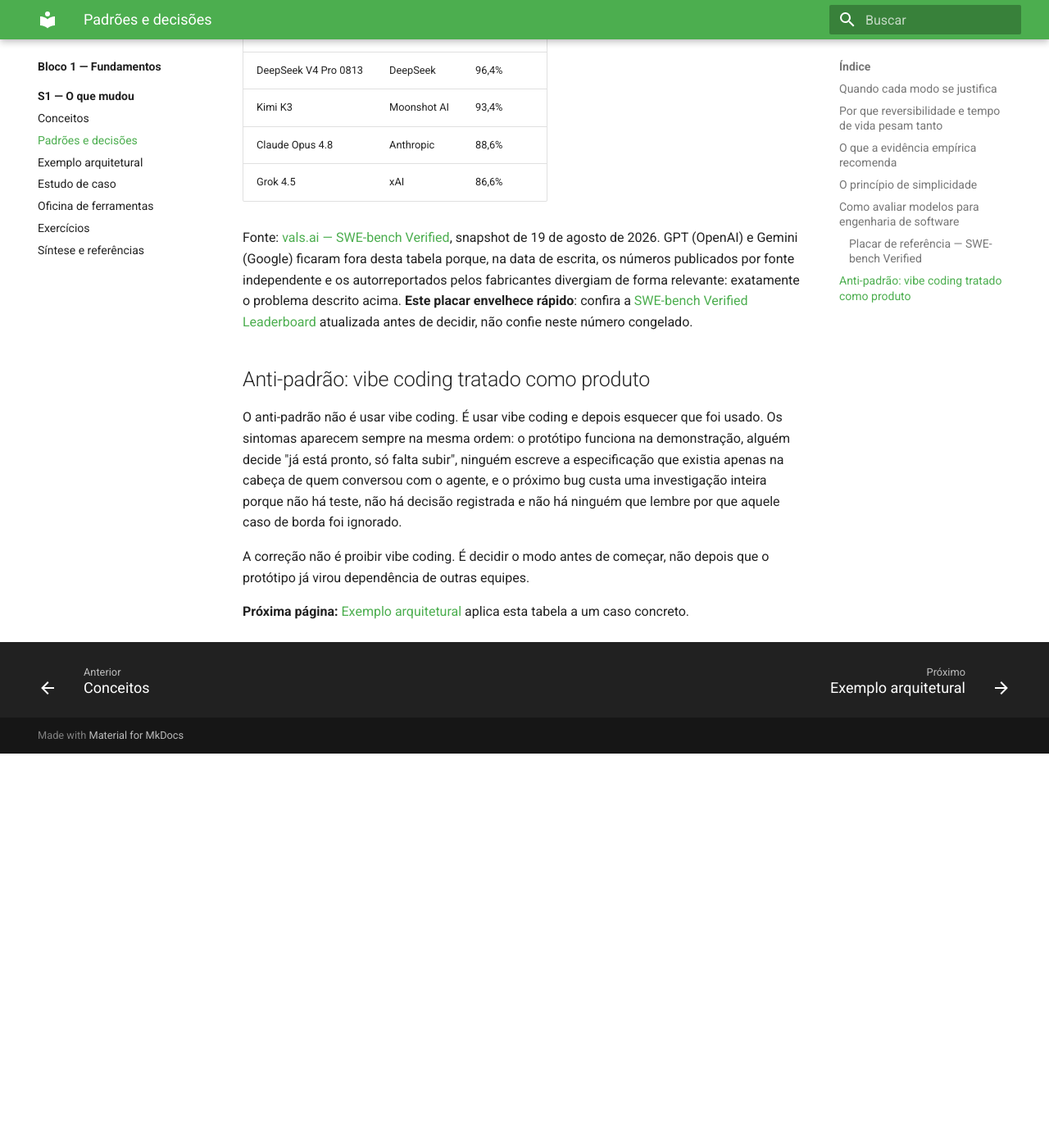
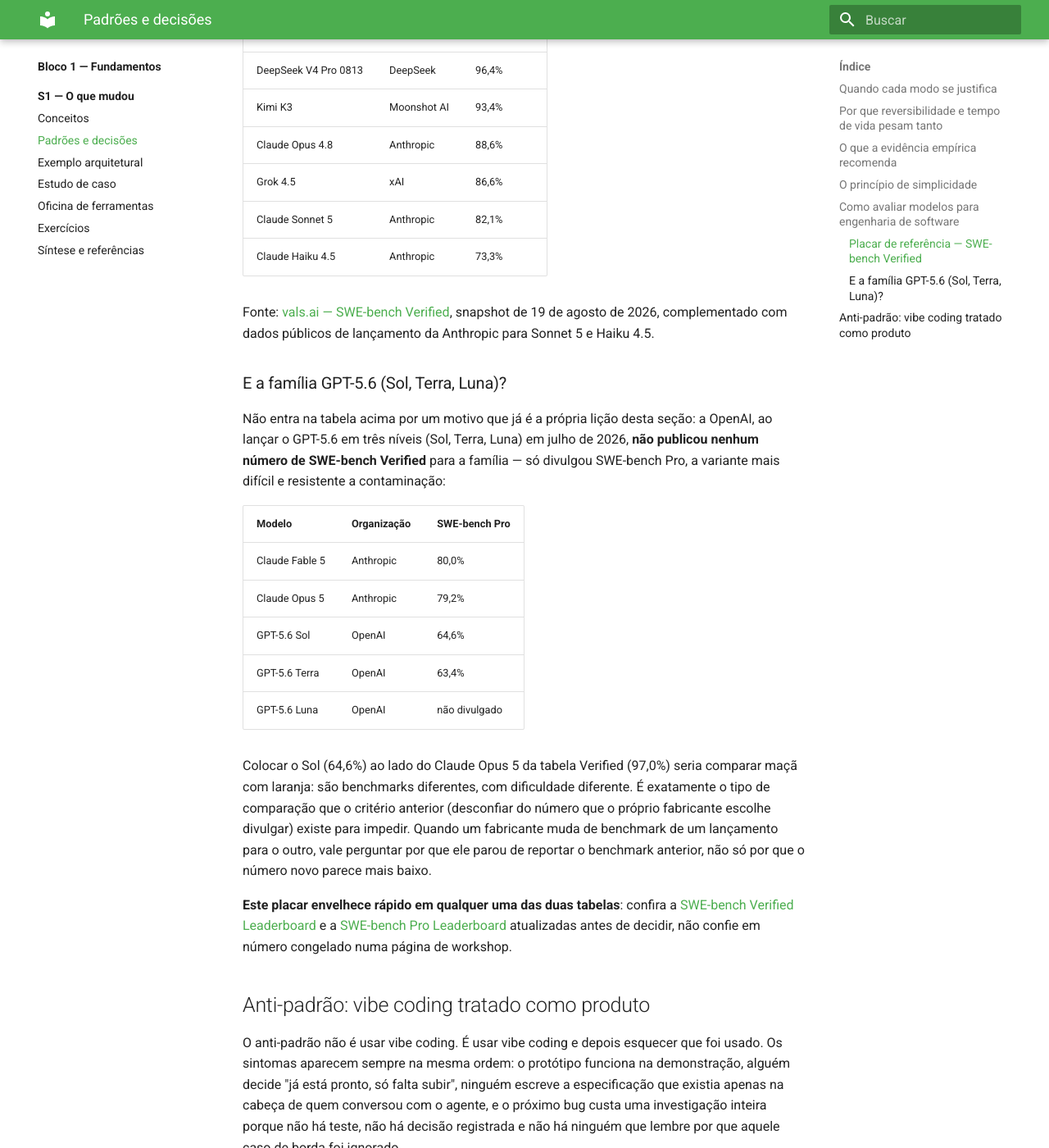
Before and after one commit to arkhibr/workshops-ia-agentica, an MkDocs documentation site: the page built from docs/sessao-01-o-que-mudou/padroes-e-decisoes.md, in a window 1280 px wide and 1400 px high, scrolled down 4229 px. Shown: the whole window at 82% size. Built offline with MkDocs 1.6.1 and Material for MkDocs 9.7.7, drawn with Linux system fonts in a browser that asks for light colours; before the commit the page ends 5148 px from its top, so only the background shows below that.

Commit message:
feat(s1): expande cobertura do placar de modelos (Claude Sonnet/Haiku, GPT-5.6)
Adiciona Claude Sonnet 5 (82,1%) e Claude Haiku 4.5 (73,3%) ao placar
SWE-bench Verified. Adiciona uma segunda tabela para a família GPT-5.6
(Sol, Terra, Luna — OpenAI, jul. 2026) em SWE-bench Pro, já que a
OpenAI não publicou número de Verified para esses modelos — um
exemplo real e atual do critério "desconfie do benchmark que o
fabricante escolhe divulgar", em vez de comparar números de
benchmarks diferentes como se fossem a mesma régua.

Co-Authored-By: Claude Sonnet 5 <noreply@anthropic.com>

```diff
--- a/docs/sessao-01-o-que-mudou/padroes-e-decisoes.md
+++ b/docs/sessao-01-o-que-mudou/padroes-e-decisoes.md
@@ -68,8 +68,26 @@ Escolher um modelo pelo nome mais falado do momento é o mesmo erro de raiz do v
 | Kimi K3 | Moonshot AI | 93,4% |
 | Claude Opus 4.8 | Anthropic | 88,6% |
 | Grok 4.5 | xAI | 86,6% |
+| Claude Sonnet 5 | Anthropic | 82,1% |
+| Claude Haiku 4.5 | Anthropic | 73,3% |
 
-Fonte: [vals.ai — SWE-bench Verified](https://www.vals.ai/benchmarks/swebench), snapshot de 19 de agosto de 2026. GPT (OpenAI) e Gemini (Google) ficaram fora desta tabela porque, na data de escrita, os números publicados por fonte independente e os autorreportados pelos fabricantes divergiam de forma relevante: exatamente o problema descrito acima. **Este placar envelhece rápido**: confira a [SWE-bench Verified Leaderboard](https://www.swebench.com/) atualizada antes de decidir, não confie neste número congelado.
+Fonte: [vals.ai — SWE-bench Verified](https://www.vals.ai/benchmarks/swebench), snapshot de 19 de agosto de 2026, complementado com dados públicos de lançamento da Anthropic para Sonnet 5 e Haiku 4.5.
+
+### E a família GPT-5.6 (Sol, Terra, Luna)?
+
+Não entra na tabela acima por um motivo que já é a própria lição desta seção: a OpenAI, ao lançar o GPT-5.6 em três níveis (Sol, Terra, Luna) em julho de 2026, **não publicou nenhum número de SWE-bench Verified** para a família — só divulgou SWE-bench Pro, a variante mais difícil e resistente a contaminação:
+
+| Modelo | Organização | SWE-bench Pro |
+|---|---|---|
+| Claude Fable 5 | Anthropic | 80,0% |
+| Claude Opus 5 | Anthropic | 79,2% |
+| GPT-5.6 Sol | OpenAI | 64,6% |
+| GPT-5.6 Terra | OpenAI | 63,4% |
+| GPT-5.6 Luna | OpenAI | não divulgado |
+
+Colocar o Sol (64,6%) ao lado do Claude Opus 5 da tabela Verified (97,0%) seria comparar maçã com laranja: são benchmarks diferentes, com dificuldade diferente. É exatamente o tipo de comparação que o critério anterior (desconfiar do número que o próprio fabricante escolhe divulgar) existe para impedir. Quando um fabricante muda de benchmark de um lançamento para o outro, vale perguntar por que ele parou de reportar o benchmark anterior, não só por que o número novo parece mais baixo.
+
+**Este placar envelhece rápido em qualquer uma das duas tabelas**: confira a [SWE-bench Verified Leaderboard](https://www.swebench.com/) e a [SWE-bench Pro Leaderboard](https://www.vals.ai/benchmarks/swebench) atualizadas antes de decidir, não confie em número congelado numa página de workshop.
 
 ## Anti-padrão: vibe coding tratado como produto
 
```
Also changed, not shown: docs/referencia/bibliografia.md (+6 -0 lines), docs/sessao-01-o-que-mudou/sintese-e-referencias.md (+3 -1 lines).
